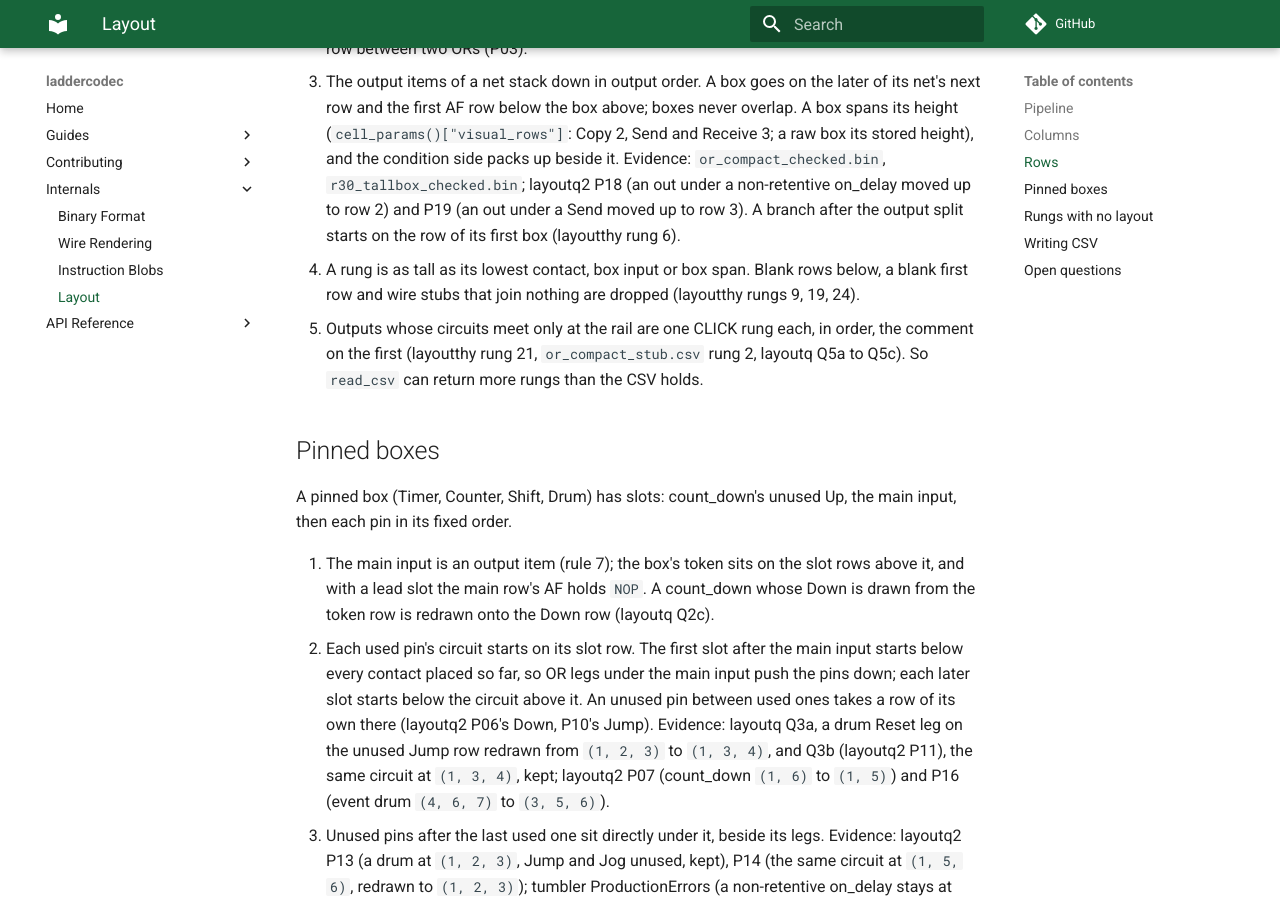
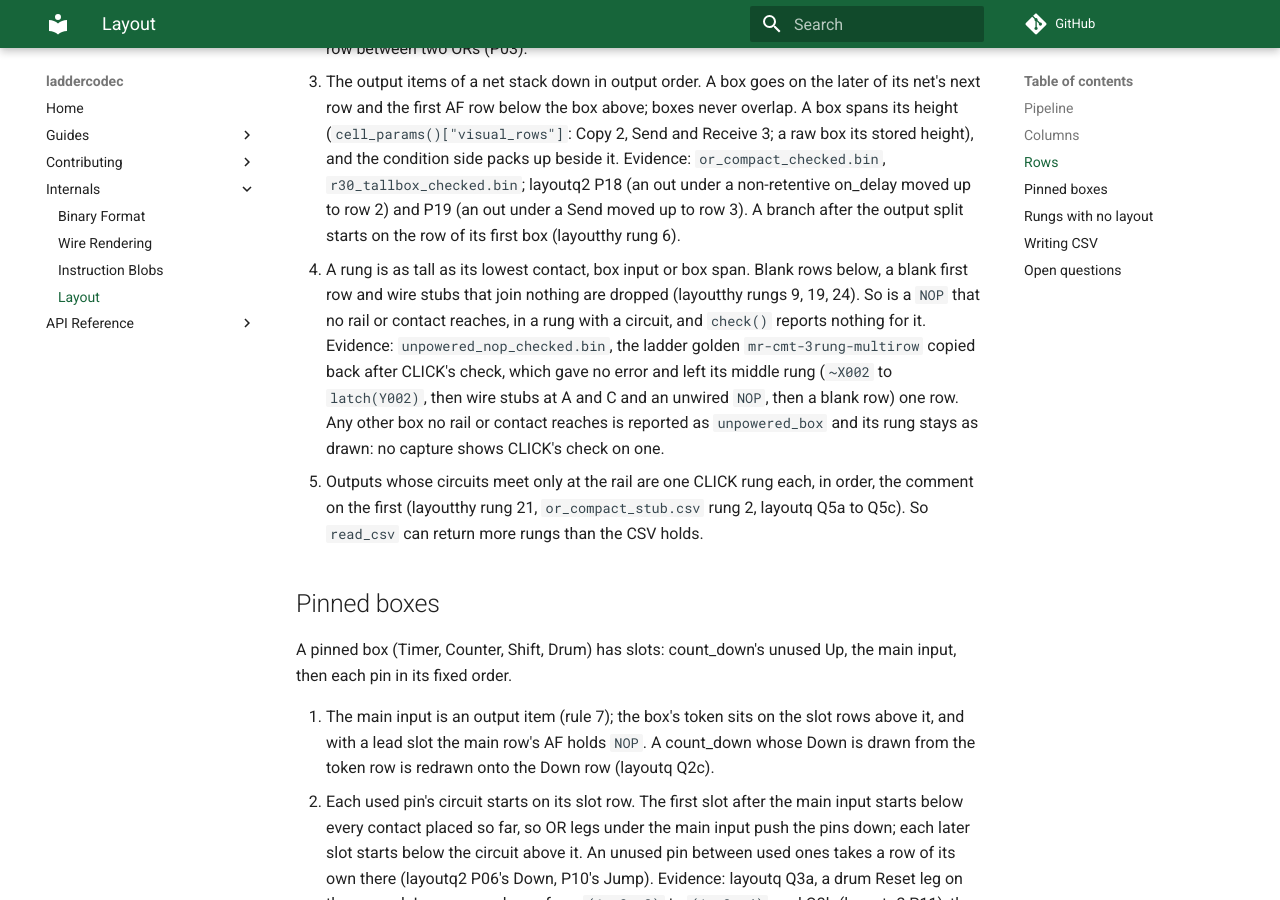
Before and after one commit to ssweber/laddercodec, an MkDocs documentation site: the page built from docs/internals/layout.md, in a window 1280 px wide and 900 px high, scrolled down 1431 px. Built offline with MkDocs 1.6.1 and Material for MkDocs 9.7.7, drawn with Linux system fonts in a browser that asks for light colours; comment, search, counter and statistics services are not loaded.

Commit message:
docs(layout): a NOP no rail or contact reaches is dropped; regenerate its golden
Co-Authored-By: Claude Opus 5.5 <noreply@anthropic.com>

Claude-Session: https://claude.ai/code/session_01QnFxutaFyJKgcijzqdEwer

```diff
--- a/docs/internals/layout.md
+++ b/docs/internals/layout.md
@@ -60,6 +60,12 @@ CSV rows ──read──> literal grid ──nets──> network ──reduce
    starts on the row of its first box (layoutthy rung 6).
 8. A rung is as tall as its lowest contact, box input or box span. Blank rows below, a blank
    first row and wire stubs that join nothing are dropped (layoutthy rungs 9, 19, 24).
+   So is a `NOP` that no rail or contact reaches, in a rung with a circuit, and `check()`
+   reports nothing for it. Evidence: `unpowered_nop_checked.bin`, the ladder golden
+   `mr-cmt-3rung-multirow` copied back after CLICK's check, which gave no error and left its
+   middle rung (`~X002` to `latch(Y002)`, then wire stubs at A and C and an unwired `NOP`, then
+   a blank row) one row. Any other box no rail or contact reaches is reported as
+   `unpowered_box` and its rung stays as drawn: no capture shows CLICK's check on one.
 9. Outputs whose circuits meet only at the rail are one CLICK rung each, in order, the comment
    on the first (layoutthy rung 21, `or_compact_stub.csv` rung 2, layoutq Q5a to Q5c). So
    `read_csv` can return more rungs than the CSV holds.
```
Also changed, not shown: docs/guides/decoding.md (+3 -1 lines), 2 other files.
